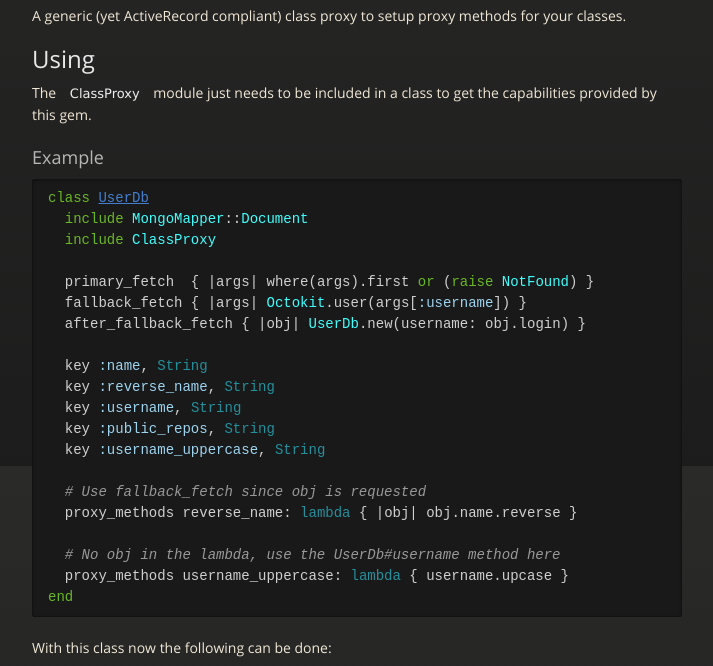
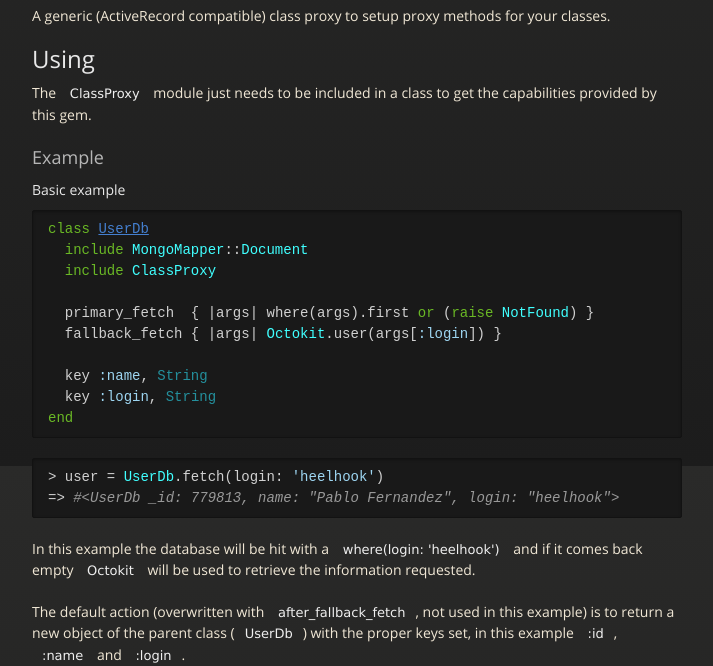
Before and after one commit to pablof7z/class-proxy, a plain HTML site: page index.html in a window 1280 px wide. Shown: the part 334-1000 px from the top of the page, without its empty margins (283-996 px from the left). Drawn offline with nearby package versions, Linux system fonts and the light colour scheme.

```diff
--- a/index.html
+++ b/index.html
@@ -40,7 +40,7 @@
 
         <h1>class-proxy</h1>
 
-<p>A generic (yet ActiveRecord compliant) class proxy to setup proxy methods for your classes.</p>
+<p>A generic (ActiveRecord compatible) class proxy to setup proxy methods for your classes.</p>
 
 <h2>Using</h2>
 
@@ -48,6 +48,33 @@
 provided by this gem.</p>
 
 <h3>Example</h3>
+
+<h4>Basic example</h4>
+
+<div class="highlight"><pre><span class="k">class</span> <span class="nc">UserDb</span>
+  <span class="kp">include</span> <span class="no">MongoMapper</span><span class="o">::</span><span class="no">Document</span>
+  <span class="kp">include</span> <span class="no">ClassProxy</span>
+
+  <span class="n">primary_fetch</span>  <span class="p">{</span> <span class="o">|</span><span class="n">args</span><span class="o">|</span> <span class="n">where</span><span class="p">(</span><span class="n">args</span><span class="p">)</span><span class="o">.</span><span class="n">first</span> <span class="ow">or</span> <span class="p">(</span><span class="k">raise</span> <span class="no">NotFound</span><span class="p">)</span> <span class="p">}</span>
+  <span class="n">fallback_fetch</span> <span class="p">{</span> <span class="o">|</span><span class="n">args</span><span class="o">|</span> <span class="no">Octokit</span><span class="o">.</span><span class="n">user</span><span class="p">(</span><span class="n">args</span><span class="o">[</span><span class="ss">:login</span><span class="o">]</span><span class="p">)</span> <span class="p">}</span>
+
+  <span class="n">key</span> <span class="ss">:name</span><span class="p">,</span> <span class="nb">String</span>
+  <span class="n">key</span> <span class="ss">:login</span><span class="p">,</span> <span class="nb">String</span>
+<span class="k">end</span>
+</pre></div>
+
+<div class="highlight"><pre><span class="o">&gt;</span> <span class="n">user</span> <span class="o">=</span> <span class="no">UserDb</span><span class="o">.</span><span class="n">fetch</span><span class="p">(</span><span class="n">login</span><span class="p">:</span> <span class="s1">'heelhook'</span><span class="p">)</span>
+<span class="o">=&gt;</span> <span class="c1">#&lt;UserDb _id: 779813, name: "Pablo Fernandez", login: "heelhook"&gt;</span>
+</pre></div>
+
+<p>In this example the database will be hit with a <code>where(login: 'heelhook')</code> and
+if it comes back empty <code>Octokit</code> will be used to retrieve the information requested.</p>
+
+<p>The default action (overwritten with <code>after_fallback_fetch</code>, not used in this example)
+is to return a new object of the parent class (<code>UserDb</code>) with the proper keys set,
+in this example <code>:id</code>, <code>:name</code> and <code>:login</code>.</p>
+
+<h4>Detailed example</h4>
 
 <div class="highlight"><pre><span class="k">class</span> <span class="nc">UserDb</span>
   <span class="kp">include</span> <span class="no">MongoMapper</span><span class="o">::</span><span class="no">Document</span>
```
Also changed, not shown: params.json (+1 -1 lines).
